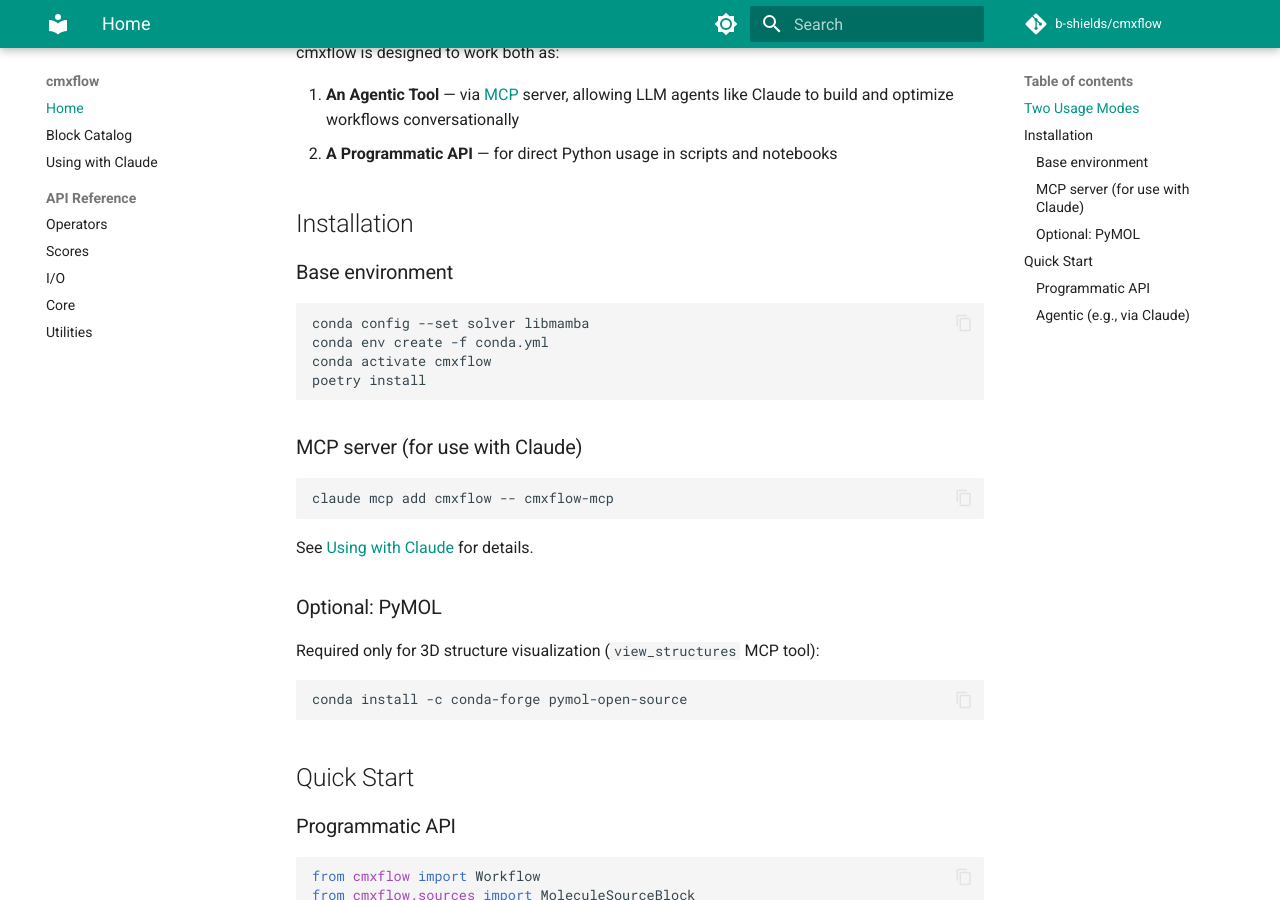
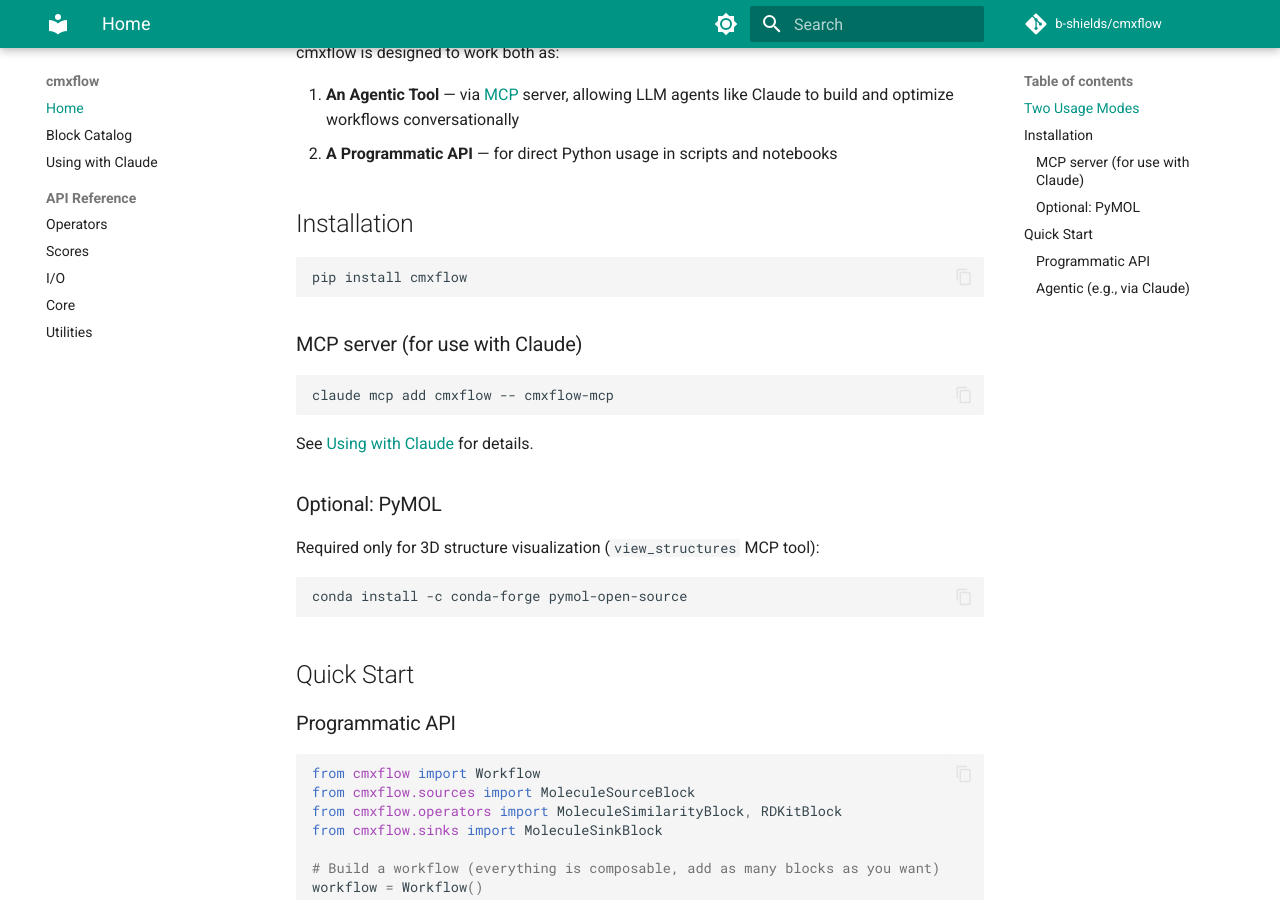
Before and after one commit to b-shields/cmxflow, an MkDocs documentation site: the page built from docs/index.md, in a window 1280 px wide and 900 px high, scrolled down 349 px. Built offline with MkDocs 1.6.1 and Material for MkDocs 9.7.7, drawn with Linux system fonts in a browser that asks for light colours; comment, search, counter and statistics services are not loaded.

Commit message:
pip install

````diff
--- a/docs/index.md
+++ b/docs/index.md
@@ -13,13 +13,8 @@
 
 ## Installation
 
-### Base environment
-
 ```bash
-conda config --set solver libmamba
-conda env create -f conda.yml
-conda activate cmxflow
-poetry install
+pip install cmxflow
 ```
 
 ### MCP server (for use with Claude)
````
Also changed, not shown: README.md (+3 -10 lines).
